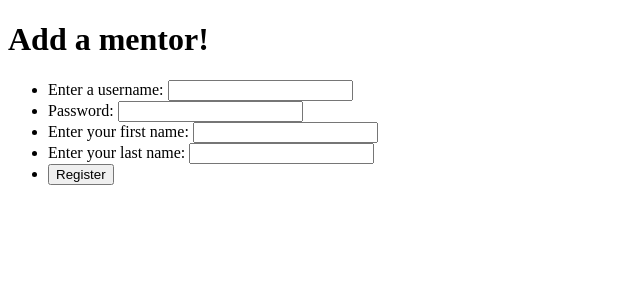
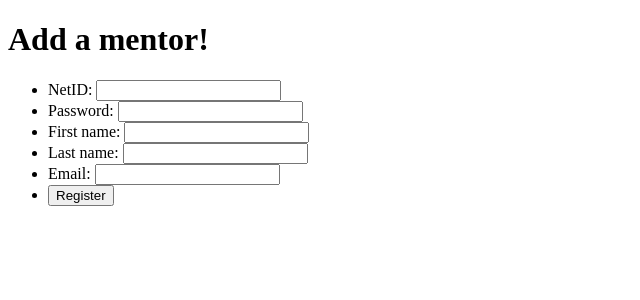
Before and after one commit to chuongCode/DandyHive, a Flask app: page /register in a window 1280 px wide. Shown: the top 300 px of the page, without its empty margins (0-640 px from the left). Run offline with Flask 3, Linux system fonts and the light colour scheme.

Commit message:
Added front-end functionality for feature 1 and framework for back-end

```diff
--- a/src/App.py
+++ b/src/App.py
@@ -1,5 +1,5 @@
 import os
-from flask import Flask, render_template, redirect, url_for, flash, request
+from flask import Flask, session, render_template, redirect, url_for, flash, request
 from flask_sqlalchemy import SQLAlchemy
 from flask_wtf import FlaskForm
 from wtforms import StringField, SubmitField, PasswordField, BooleanField
@@ -30,14 +30,14 @@ db = SQLAlchemy(app)
 class User(UserMixin, db.Model):
     __tablename__ = "users"
     id = db.Column(db.Integer, primary_key = True)
-    username = db.Column(db.String(64), unique = True, index = True)
+    netid = db.Column(db.String(64), unique = True, index = True)
     password_hash = db.Column(db.String(128))
     firstname = db.Column(db.String(64), index = True)
     lastname = db.Column(db.String(64), index = True)
     email = db.Column(db.String(64), index = True)
-    job = db.Column(db.String(64), index = True)
+
     description = db.relationship('Description')
-    profile = db.relationship('profile')
+    profile = db.relationship('Profile')
 
     @property
     def password(self):
@@ -57,6 +57,7 @@ class Description(db.Model):
     major = db.Column(db.String(64), index = True)
     minor = db.Column(db.String(64), index = True)
     cluster = db.Column(db.String(64), index = True)
+
     user_id = db.Column(db.Integer, db.ForeignKey('users.id'))
 
 class Profile(db.Model):
@@ -68,12 +69,15 @@ class Profile(db.Model):
     organizations = db.Column(db.String(64), index = True)
     bio = db.Column(db.String(64), index = True)
 
+    user_id = db.Column(db.Integer, db.ForeignKey('users.id'))
+
 # # # # # # # # # # # # # # # # # # # # # # # # # # # # # # # # # # # # # # # # # # # # # # # # # # # # # # # # # # # #
 
 class UserForm(FlaskForm):
-    username = StringField("Enter a username: ", validators=[DataRequired()])
-    fname = StringField("Enter your first name: ", validators=[DataRequired()])
-    lname = StringField("Enter your last name: ", validators=[DataRequired()])
+    netid = StringField("NetID: ", validators=[DataRequired()])
+    fname = StringField("First name: ", validators=[DataRequired()])
+    lname = StringField("Last name: ", validators=[DataRequired()])
+    email = StringField("Email: ", validators=[DataRequired()])
     password = PasswordField("Password: ", validators=[DataRequired()])
     submit = SubmitField("Register")
 
@@ -81,10 +85,18 @@ class DescriptionForm(FlaskForm):
     classyear = StringField("Enter your class year: ", validators=[DataRequired()])
     major = StringField("Enter your major: ", validators=[DataRequired()])
     bio = StringField("Enter a short bio: ", validators=[DataRequired()])
-    submit = SubmitField("Add Description")
+    submit = SubmitField("Add description")
+
+class ProfileForm(FlaskForm):
+    industry = StringField("What industries are you interested in?", validators=[DataRequired()])
+    role = StringField("What roles are you interested in?", validators=[DataRequired()])
+    subject = StringField("What do you want your sessions to focus on?", validators=[DataRequired()])
+    organizations = StringField("What student organizations are you involved in?", validators=[DataRequired()])
+    bio = StringField("Comments:", validators=[DataRequired()])
+    submit = SubmitField("Add preferences")
 
 class LoginForm(FlaskForm):
-    username = StringField("Username: ", validators=[DataRequired()])
+    netid = StringField("NetID: ", validators=[DataRequired()])
     password = PasswordField("Password: ", validators=[DataRequired()])
     remember_me = BooleanField("Keep me logged in")
     submit = SubmitField("Log In")
@@ -92,7 +104,7 @@ class LoginForm(FlaskForm):
 # # # # # # # # # # # # # # # # # # # # # # # # # # # # # # # # # # # # # # # # # # # # # # # # # # # # # # # # # # # #
 
 class DeleteForm(FlaskForm):
-    username = StringField("Enter the username to remove: ", validators=[DataRequired()])
+    netid = StringField("Enter the NetID to remove: ", validators=[DataRequired()])
     submit = SubmitField("Delete User")
 
 # # # # # # # # # # # # # # # # # # # # # # # # # # # # # # # # # # # # # # # # # # # # # # # # # # # # # # # # # # # #
@@ -110,22 +122,55 @@ def register():
     form = UserForm()
 
     if(form.validate_on_submit()):
-        username = form.username.data
+        netid = form.netid.data
         fname = form.fname.data
         lname = form.lname.data
         pw = form.password.data
-        createUser(username, fname, lname, pw)
+        email = form.email.data
+        session['userdata'] = (netid, fname, lname, email, pw)
+        return redirect(url_for("register_2"))
+
+    return render_template("register.html", form = form)
+
+@app.route("/register_2", methods = ["GET", "POST"])
+def register_2():
+    form = DescriptionForm()
+
+    if(form.validate_on_submit()):
+        classyear = form.classyear.data
+        major = form.major.data
+        bio = form.bio.data
+        session['descriptiondata'] = (classyear, major, bio)
+        return redirect(url_for("register_3"))
+
+    return render_template("register_2.html", form = form)
+
+@app.route("/register_3", methods = ["GET", "POST"])
+def register_3():
+    form = ProfileForm()
+
+    if(form.validate_on_submit()):
+        industry = form.industry.data
+        role = form.role.data
+        subject = form.subject.data
+        organizations = form.organizations.data
+        bio = form.bio.data
+
+        userdata = session.get('userdata', None)
+        descriptiondata = session.get('descriptiondata', None)
+
+        createUser(data[0], data[1], data[2], data[3], data[4])
         return redirect(url_for("home"))
 
-    return render_template("register.html", form = form)
+    return render_template("register_3.html", form = form)
 
 @app.route("/delete", methods = ["GET", "POST"])
 def delete():
     form = DeleteForm()
 
     if(form.validate_on_submit()):
-        username = form.username.data
-        deleteUser(username)
+        netid = form.netid.data
+        deleteUser(netid)
         return redirect(url_for("home"))
 
     return render_template("delete.html", form = form)
@@ -135,14 +180,14 @@ def login():
     form = LoginForm()
 
     if form.validate_on_submit():
-        user = User.query.filter_by(username = form.username.data).first()
+        user = User.query.filter_by(netid = form.netid.data).first()
         if user is not None and user.verify_password(form.password.data):
             login_user(user, form.remember_me.data)
             next = request.args.get("next")
             if next is None or not next.startswith("/"):
                 next = url_for("home")
             return redirect(next)
-        flash("Invalid username or password.")
+        flash("Invalid NetID or password.")
     return render_template("login.html", form = form)
 
 @app.route("/logout")
@@ -163,13 +208,13 @@ def page_not_found(e):
     return render_template("page_not_found.html"), 404
 # # # # # # # # # # # # # # # # # # # # # # # # # # # # # # # # # # # # # # # # # # # # # # # # # # # # # # # # # # # #
 
-def createUser(username, fname, lname, pw):
-    user = User(username = username, firstname = fname, lastname = lname, password = pw)
+def createUser(netid, fname, lname, email, pw):
+    user = User(netid = netid, firstname = fname, lastname = lname, email = email, password = pw)
     db.session.add(user)
     db.session.commit()
 
-def deleteUser(username):
-    user = User.query.filter_by(username = username).first()
+def deleteUser(netid):
+    user = User.query.filter_by(netid = netid).first()
     if(user != None):
         db.session.delete(user)
         db.session.commit()
--- a/src/templates/delete.html
+++ b/src/templates/delete.html
@@ -10,7 +10,7 @@
 	<h1>Remove a mentor from the database</h1>
 	<form action="{{url_for('delete')}}" method = "POST">
 		{{form.hidden_tag()}}
-		{{form.username.label}} {{form.username()}}
+		{{form.netid.label}} {{form.netid()}}
 		{{form.submit()}}
 	</form>
 	{% endblock %}
--- a/src/templates/login.html
+++ b/src/templates/login.html
@@ -14,7 +14,7 @@
 	    {% endfor %}
 		<form action="{{url_for('login')}}" method = "POST">
 			{{ form.hidden_tag() }}
-			{{ form.username.label }} {{ form.username() }}
+			{{ form.netid.label }} {{ form.netid() }}
 			{{ form.password.label }} {{ form.password() }}
 			{{ form.remember_me.label }} {{ form.remember_me() }}
 			{{ form.submit() }}
--- a/src/templates/mentors.html
+++ b/src/templates/mentors.html
@@ -11,7 +11,7 @@
     {% block body %}
     <h1> Mentor List </h1>
     {% for user in users %}
-    <p>{{user.username}}</p>
+    <p>{{user.netid}}</p>
     <p>{{user.firstname}}</p>
     <p>{{user.lastname}}</p>
     </p>
--- a/src/templates/register.html
+++ b/src/templates/register.html
@@ -10,11 +10,11 @@
 	<form action="{{url_for('register')}}" method = "POST">
 		{{ form.hidden_tag() }}
 		<ul>
-			<li class="item"> {{ form.username.label }} {{ form.username() }} </li>
+			<li class="item"> {{ form.netid.label }} {{ form.netid() }} </li>
 			<li class="item"> {{ form.password.label }} {{ form.password() }} </li>
-
 			<li class="item"> {{ form.fname.label }} {{ form.fname() }} </li>
 			<li class="item"> {{ form.lname.label }} {{ form.lname() }} </li>
+			<li class="item"> {{ form.email.label }} {{ form.email() }} </li>
 			<li class="item"> {{ form.submit() }} </li>
 		</ul>
 
```
Also changed, not shown: src/templates/register_2.html (added, +22 -0 lines), src/templates/register_3.html (added, +24 -0 lines), src/data.sqlite (deleted), src/templates/home.html (line endings or trailing spaces), src/templates/landing_page.html (line endings or trailing spaces), src/templates/page_not_found.html (line endings or trailing spaces), 1 other file.
